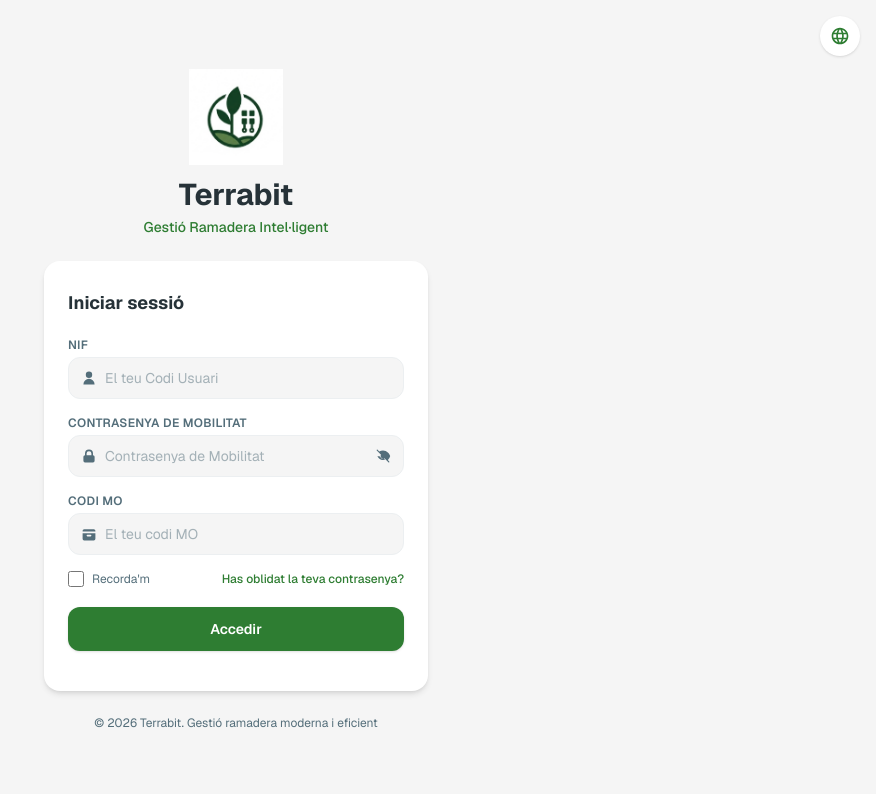
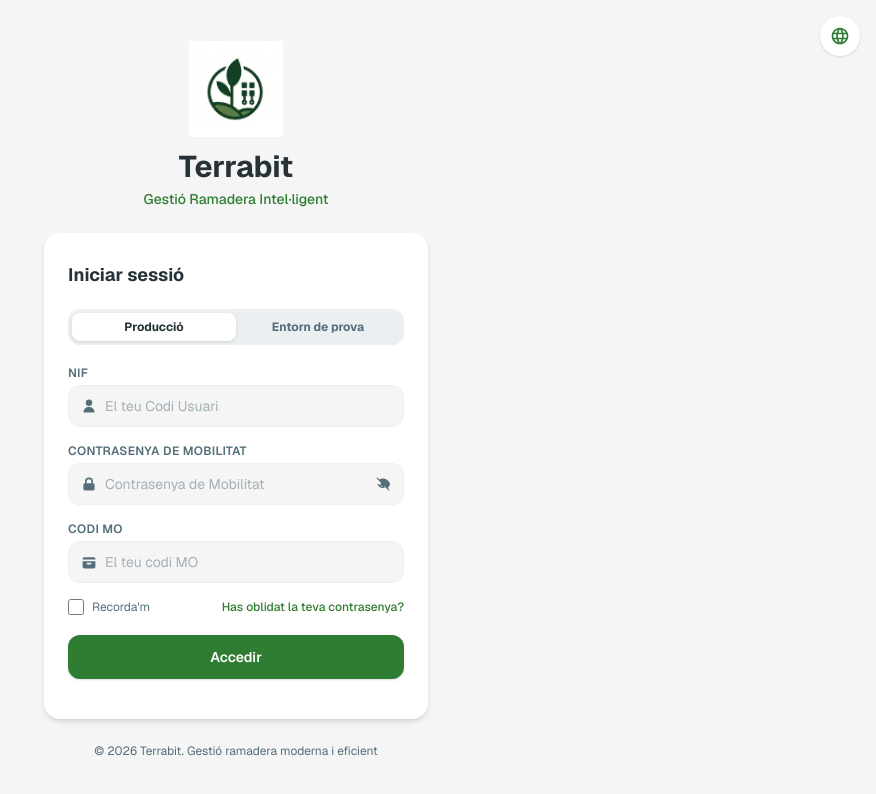
Before and after one commit to Terrabit-dev/terrabit_pwa, a Next.js app: page /login in a window 1280 px wide. Shown: the top 794 px of the page, without its empty margins (404-1280 px from the left). Built offline with nearby package versions, Linux system fonts and the light colour scheme.

Commit message:
feat: Opcion de uso producción y entorno de pruebas

```diff
--- a/src/app/login/page.tsx
+++ b/src/app/login/page.tsx
@@ -4,7 +4,6 @@ import { useState, useEffect} from "react";
 import { useAuth } from "@/hooks/useAuth";
 import { useI18n } from "@/hooks/useI18n";
 import LanguageSwitcher from "@/components/common/LanguageSwitcher";
-
 
 export default function LoginPage() {
   const { t, lang } = useI18n();
@@ -17,6 +16,8 @@ export default function LoginPage() {
   const [rememberMe, setRememberMe] = useState(false);
   const [credencialesEnmascaradas, setCredencialesEnmascaradas] = useState(false);
 
+  // Estado del entorno (por defecto producción)
+  const [entorno, setEntorno] = useState<"prod" | "preprod">("prod");
 
   useEffect(() => {
     if (savedForm.rememberMe) {
@@ -28,6 +29,14 @@ export default function LoginPage() {
   }, [savedForm]);
 
   useEffect(() => {
+    const match = document.cookie.match(/(^| )terrabit_env=([^;]+)/);
+    const savedEnv = match ? match[2] : "prod";
+    if (savedEnv === "preprod" || savedEnv === "prod") {
+      setEntorno(savedEnv as "prod" | "preprod");
+    }
+  }, []);
+
+  useEffect(() => {
     if (state === "error_credentials" || state === "error_network" ||
         state === "error_demo" || state === "error_timeout" ||
         state === "error_rate_limited") {
@@ -35,11 +44,15 @@ export default function LoginPage() {
     }
   }, [state]);
 
-
-
   const handleLoginDemo = () => {
     setCredencialesEnmascaradas(true);
     loginDemo();
+  };
+
+  const handleEntornoChange = (nuevoEntorno: "prod" | "preprod") => {
+    setEntorno(nuevoEntorno);
+    // Creamos la cookie de forma nativa (expira en 1 año)
+    document.cookie = `terrabit_env=${nuevoEntorno}; path=/; max-age=31536000; SameSite=Strict`;
   };
 
   const displayNif      = credencialesEnmascaradas ? "*****" : nif;
@@ -59,60 +72,81 @@ export default function LoginPage() {
 
   const isLoading = state === "loading";
 
-  // Texto mostrado en el botón según la fase del login.
-  // La idea: que el usuario sepa siempre que la app está trabajando y, si tarda,
-  // entienda que es normal porque GTR puede ser lento (especialmente en preproducción).
   const loadingLabel = (() => {
     if (!isLoading) return null;
     switch (progress) {
-      case "connecting":
-        return lang === "es" ? "Conectando…" : "Connectant…";
-      case "working":
-        return lang === "es" ? "Validando credenciales…" : "Validant credencials…";
-      case "slow":
-        return lang === "es" ? "Tardando un poco más de lo normal…" : "Triga una mica més del normal…";
-      case "very_slow":
-        return lang === "es" ? "GTR está lento. Seguimos intentándolo…" : "GTR està lent. Seguim intentant-ho…";
-      default:
-        return t("common.loading");
+      case "connecting": return lang === "es" ? "Conectando…" : "Connectant…";
+      case "working":    return lang === "es" ? "Validando credenciales…" : "Validant credencials…";
+      case "slow":       return lang === "es" ? "Tardando un poco más de lo normal…" : "Triga una mica més del normal…";
+      case "very_slow":  return lang === "es" ? "GTR está lento. Seguimos intentándolo…" : "GTR està lent. Seguim intentant-ho…";
+      default:           return t("common.loading");
     }
   })();
 
   return (
       <main className="min-h-screen bg-surface flex flex-col items-center justify-center px-5 py-10">
 
-      {/* Selector de idioma */}
-      <LanguageSwitcher
-          variant="floating"
-          accentColor="green"
-          className="top-4 right-4 z-10"
-      />
-      {/* Logo */}
+        <LanguageSwitcher variant="floating" accentColor="green" className="top-4 right-4 z-10" />
+
         <div className="mb-6 flex flex-col items-center">
-        <img
-            src="/images/terrabit_prime_sin_letra.png"
-            alt="Terrabit logo"
-            className="w-24 h-24 object-contain mb-3"
-        />
+          <img src="/images/terrabit_prime_sin_letra.png" alt="Terrabit logo" className="w-24 h-24 object-contain mb-3" />
           <h1 className="text-3xl font-bold text-dark-blue-grey">Terrabit</h1>
           <p className="text-sm text-main-green font-medium mt-1">
             {lang === "es" ? "Gestión Ganadera Inteligente" : "Gestió Ramadera Intel·ligent"}
           </p>
         </div>
 
-      {/* Card */}
         <div className="w-full max-w-sm bg-card rounded-2xl shadow-md px-6 py-7">
           <h2 className="text-lg font-bold text-dark-blue-grey mb-5">{t("login.title")}</h2>
 
-        {/* NIF */}
+          {/* Selector de Entorno */}
+          <div className="mb-5">
+            <div className="flex bg-surface-variant p-1 rounded-xl">
+              <button
+                  type="button"
+                  onClick={() => handleEntornoChange("prod")}
+                  className={`flex-1 py-1.5 text-xs font-bold rounded-lg transition-colors ${
+                      entorno === "prod"
+                          ? "bg-white text-dark-blue-grey shadow-sm"
+                          : "text-blue-grey hover:text-dark-blue-grey"
+                  }`}
+              >
+                {lang === "es" ? "Producción" : "Producció"}
+              </button>
+              <button
+                  type="button"
+                  onClick={() => handleEntornoChange("preprod")}
+                  className={`flex-1 py-1.5 text-xs font-bold rounded-lg transition-colors ${
+                      entorno === "preprod"
+                          ? "bg-main-green text-white shadow-sm"
+                          : "text-blue-grey hover:text-dark-blue-grey"
+                  }`}
+              >
+                {lang === "es" ? "Entorno de prueba" : "Entorn de prova"}
+              </button>
+            </div>
+
+            {/* Mensaje de Alerta en Rojo */}
+            {entorno === "preprod" && (
+                <div className="mt-3 p-3 bg-error-red/10 border border-error-red/20 rounded-xl animate-in fade-in slide-in-from-top-1">
+                  <p className="text-[11px] text-error-red leading-snug font-medium text-justify">
+                    <strong>{lang === "es" ? "Atención:" : "Atenció:"}</strong>{" "}
+                    {lang === "es"
+                        ? "Estás en el entorno de pruebas. Los datos no son reales y necesitas credenciales específicas para este modo. Es muy probable que tu cuenta habitual no funcione. Cualquier dato introducido será ficticio."
+                        : "Estàs a l'entorn de proves. Les dades no són reals i necessites credencials específiques per a aquest mode. És molt probable que el teu compte habitual no funcioni. Qualsevol dada introduïda serà fictícia."
+                    }
+                  </p>
+                </div>
+            )}
+          </div>
+
+          {/* Inputs del Formulario */}
           <div className="mb-4">
             <label className="text-xs font-semibold text-blue-grey uppercase tracking-wide mb-1 block">
               {t("login.nif")}
             </label>
             <div className="flex items-center border border-surface-variant rounded-xl px-3 py-2.5 gap-2 bg-surface focus-within:border-main-green transition-colors">
-            <svg className="w-4 h-4 text-blue-grey shrink-0" fill="currentColor" viewBox="0 0 20 20">
-              <path d="M10 10a4 4 0 100-8 4 4 0 000 8zm-7 8a7 7 0 0114 0H3z"/>
-            </svg>
+              <svg className="w-4 h-4 text-blue-grey shrink-0" fill="currentColor" viewBox="0 0 20 20"><path d="M10 10a4 4 0 100-8 4 4 0 000 8zm-7 8a7 7 0 0114 0H3z"/></svg>
               <input
                   type="text"
                   value={displayNif}
@@ -125,15 +159,12 @@ export default function LoginPage() {
             </div>
           </div>
 
-        {/* Contraseña de Mobilidad */}
           <div className="mb-4">
             <label className="text-xs font-semibold text-blue-grey uppercase tracking-wide mb-1 block">
               {t("login.password")}
             </label>
             <div className="flex items-center border border-surface-variant rounded-xl px-3 py-2.5 gap-2 bg-surface focus-within:border-main-green transition-colors">
-            <svg className="w-4 h-4 text-blue-grey shrink-0" fill="currentColor" viewBox="0 0 20 20">
-              <path fillRule="evenodd" d="M5 9V7a5 5 0 0110 0v2a2 2 0 012 2v5a2 2 0 01-2 2H5a2 2 0 01-2-2v-5a2 2 0 012-2zm8-2v2H7V7a3 3 0 016 0z" clipRule="evenodd"/>
-            </svg>
+              <svg className="w-4 h-4 text-blue-grey shrink-0" fill="currentColor" viewBox="0 0 20 20"><path fillRule="evenodd" d="M5 9V7a5 5 0 0110 0v2a2 2 0 012 2v5a2 2 0 01-2 2H5a2 2 0 01-2-2v-5a2 2 0 012-2zm8-2v2H7V7a3 3 0 016 0z" clipRule="evenodd"/></svg>
               <input
                   type={showPassword ? "text" : "password"}
                   value={displayPassword}
@@ -145,27 +176,20 @@ export default function LoginPage() {
               />
               <button type="button" onClick={() => setShowPassword(!showPassword)} className="text-blue-grey">
                 {showPassword ? (
-                <svg className="w-4 h-4" fill="currentColor" viewBox="0 0 20 20">
-                  <path d="M10 3C5 3 1.73 7.11 1 10c.73 2.89 4 7 9 7s8.27-4.11 9-7c-.73-2.89-4-7-9-7zm0 12a5 5 0 110-10 5 5 0 010 10zm0-8a3 3 0 100 6 3 3 0 000-6z"/>
-                </svg>
+                    <svg className="w-4 h-4" fill="currentColor" viewBox="0 0 20 20"><path d="M10 3C5 3 1.73 7.11 1 10c.73 2.89 4 7 9 7s8.27-4.11 9-7c-.73-2.89-4-7-9-7zm0 12a5 5 0 110-10 5 5 0 010 10zm0-8a3 3 0 100 6 3 3 0 000-6z"/></svg>
                 ) : (
-                <svg className="w-4 h-4" fill="currentColor" viewBox="0 0 20 20">
-                  <path d="M3.28 2.22a.75.75 0 00-1.06 1.06l14.5 14.5a.75.75 0 101.06-1.06l-1.74-1.74A9.6 9.6 0 0019 10c-.73-2.89-4-7-9-7a9.44 9.44 0 00-4.74 1.26L3.28 2.22zm3.5 3.5L8.2 7.14A3 3 0 0113 10c0 .35-.06.68-.16 1l1.56 1.56A7.85 7.85 0 0017 10c-.9-2.7-3.57-5-7-5a7.55 7.55 0 00-3.22.72zM7 10a3 3 0 004.88 2.34l-4.22-4.22A2.98 2.98 0 007 10zm-4 0c.9 2.7 3.57 5 7 5a7.5 7.5 0 002.66-.49l-1.56-1.56A3 3 0 017.14 11.8L5.58 10.24A7.87 7.87 0 013 10z"/>
-                </svg>
+                    <svg className="w-4 h-4" fill="currentColor" viewBox="0 0 20 20"><path d="M3.28 2.22a.75.75 0 00-1.06 1.06l14.5 14.5a.75.75 0 101.06-1.06l-1.74-1.74A9.6 9.6 0 0019 10c-.73-2.89-4-7-9-7a9.44 9.44 0 00-4.74 1.26L3.28 2.22zm3.5 3.5L8.2 7.14A3 3 0 0113 10c0 .35-.06.68-.16 1l1.56 1.56A7.85 7.85 0 0017 10c-.9-2.7-3.57-5-7-5a7.55 7.55 0 00-3.22.72zM7 10a3 3 0 004.88 2.34l-4.22-4.22A2.98 2.98 0 007 10zm-4 0c.9 2.7 3.57 5 7 5a7.5 7.5 0 002.66-.49l-1.56-1.56A3 3 0 017.14 11.8L5.58 10.24A7.87 7.87 0 013 10z"/></svg>
                 )}
               </button>
             </div>
           </div>
 
-        {/* Código MO */}
           <div className="mb-4">
             <label className="text-xs font-semibold text-blue-grey uppercase tracking-wide mb-1 block">
               {t("login.codiMO")}
             </label>
             <div className="flex items-center border border-surface-variant rounded-xl px-3 py-2.5 gap-2 bg-surface focus-within:border-main-green transition-colors">
-            <svg className="w-4 h-4 text-blue-grey shrink-0" fill="currentColor" viewBox="0 0 20 20">
-              <path d="M4 4a2 2 0 00-2 2v1h16V6a2 2 0 00-2-2H4zM2 9v7a2 2 0 002 2h12a2 2 0 002-2V9H2zm5 3a1 1 0 011-1h4a1 1 0 110 2H8a1 1 0 01-1-1z"/>
-            </svg>
+              <svg className="w-4 h-4 text-blue-grey shrink-0" fill="currentColor" viewBox="0 0 20 20"><path d="M4 4a2 2 0 00-2 2v1h16V6a2 2 0 00-2-2H4zM2 9v7a2 2 0 002 2h12a2 2 0 002-2V9H2zm5 3a1 1 0 011-1h4a1 1 0 110 2H8a1 1 0 01-1-1z"/></svg>
               <input
                   type="text"
                   value={displayCodiMO}
@@ -177,7 +201,6 @@ export default function LoginPage() {
             </div>
           </div>
 
-        {/* Recordarme */}
           <div className="flex items-center justify-between mb-5">
             <label className="flex items-center gap-2 cursor-pointer">
               <input
@@ -187,66 +210,40 @@ export default function LoginPage() {
                   onChange={(e) => setRememberMe(e.target.checked)}
                   className="w-4 h-4 accent-main-green"
               />
-            <span className="text-xs text-blue-grey">
-              {lang === "es" ? "Recordarme" : "Recorda'm"}
-            </span>
+              <span className="text-xs text-blue-grey">{lang === "es" ? "Recordarme" : "Recorda'm"}</span>
             </label>
-          <a
-            href="https://aplicacions.agricultura.gencat.cat/gtr/porci/AppJava/views/recuperarContrasenya.xhtml"
-            target="_blank"
-            rel="noopener noreferrer"
-            className="text-xs text-main-green font-medium"
-          >
+            <a href="https://aplicacions.agricultura.gencat.cat/gtr/porci/AppJava/views/recuperarContrasenya.xhtml" target="_blank" rel="noopener noreferrer" className="text-xs text-main-green font-medium">
               {lang === "es" ? "¿Olvidaste tu contraseña?" : "Has oblidat la teva contrasenya?"}
             </a>
           </div>
 
-        {/* Error */}
           {errorMessage[state] && (
               <div className="mb-4 px-3 py-2 bg-error-red-bg rounded-lg">
-            <p className="text-xs text-error-red text-center font-medium">
-              {errorMessage[state]}
-            </p>
+                <p className="text-xs text-error-red text-center font-medium">{errorMessage[state]}</p>
               </div>
           )}
 
-        {/* Acceder */}
-        <button
-            onClick={() => login(nif, password, codiMO, rememberMe)}
-            disabled={isLoading || credencialesEnmascaradas}
-            className="w-full bg-main-green text-white rounded-xl py-3 text-sm font-semibold disabled:opacity-50 transition-opacity mb-3 shadow-sm"
-        >
+          <button onClick={() => login(nif, password, codiMO, rememberMe)} disabled={isLoading || credencialesEnmascaradas} className="w-full bg-main-green text-white rounded-xl py-3 text-sm font-semibold disabled:opacity-50 transition-opacity mb-3 shadow-sm">
             {isLoading ? loadingLabel : t("login.btn_login")}
           </button>
+
           {demoDisponible && (
               <>
                 <div className="flex items-center gap-3 my-3">
                   <div className="flex-1 h-px bg-surface-variant" />
-                <span className="text-xs text-blue-grey shrink-0">
-                {lang === "es" ? "o" : "o"}
-              </span>
+                  <span className="text-xs text-blue-grey shrink-0">o</span>
                   <div className="flex-1 h-px bg-surface-variant" />
                 </div>
-
-              <button
-                  onClick={handleLoginDemo}
-                  disabled={isLoading}
-                  className="w-full flex items-center justify-center gap-2 border border-main-green text-main-green rounded-xl py-3 text-sm font-semibold disabled:opacity-50 transition-opacity hover:bg-main-green-bg"
-              >
-                <svg className="w-4 h-4" fill="currentColor" viewBox="0 0 20 20">
-                  <path fillRule="evenodd" d="M10 18a8 8 0 100-16 8 8 0 000 16zM9.555 7.168A1 1 0 008 8v4a1 1 0 001.555.832l3-2a1 1 0 000-1.664l-3-2z" clipRule="evenodd"/>
-                </svg>
+                <button onClick={handleLoginDemo} disabled={isLoading} className="w-full flex items-center justify-center gap-2 border border-main-green text-main-green rounded-xl py-3 text-sm font-semibold disabled:opacity-50 transition-opacity hover:bg-main-green-bg">
+                  <svg className="w-4 h-4" fill="currentColor" viewBox="0 0 20 20"><path fillRule="evenodd" d="M10 18a8 8 0 100-16 8 8 0 000 16zM9.555 7.168A1 1 0 008 8v4a1 1 0 001.555.832l3-2a1 1 0 000-1.664l-3-2z" clipRule="evenodd"/></svg>
                   {lang === "es" ? "Probar con cuenta demo" : "Prova amb compte demo"}
                 </button>
               </>
           )}
-
         </div>
 
-      {/* Footer */}
         <p className="mt-6 text-xs text-blue-grey text-center">
-        © 2026 Terrabit.{" "}
-        {lang === "es" ? "Gestión ganadera moderna y eficiente" : "Gestió ramadera moderna i eficient"}
+          © 2026 Terrabit. {lang === "es" ? "Gestión ganadera moderna y eficiente" : "Gestió ramadera moderna i eficient"}
         </p>
       </main>
   );
--- a/src/hooks/useNacimiento.ts
+++ b/src/hooks/useNacimiento.ts
@@ -110,7 +110,6 @@ export function useNacimiento(): UseNacimientoReturn {
         secureLog.request("WSEnregistramentNaixement", body as Record<string, unknown>);
 
         try {
-            // OJO: Le he quitado la barra final "/" a la URL por el bug del 404 que arreglamos ayer
             const response = await fetch(
                 "/api/gtr/proxy?endpoint=WSBovi/AppJava/Bovi/WSEnregistramentNaixement",
                 {
```
Also changed, not shown: src/app/api/gtr/proxy/route.ts (+9 -1 lines). Lines whose indentation alone changed are shown as unchanged.
